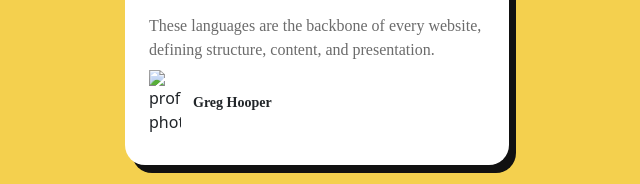
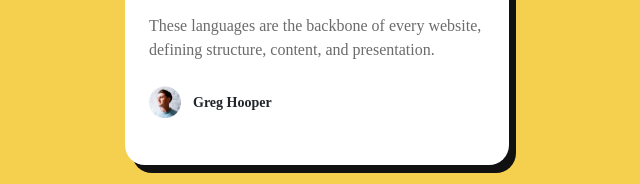
Before and after one commit to fadymas/Blog-preview-card, a plain HTML site: page index.html in a window 1280 px wide. Shown: the part 496-680 px from the top of the page, without its empty margins (323-963 px from the left). Drawn offline with nearby package versions, Linux system fonts and the light colour scheme; the site is published under a folder, as on GitHub Pages, so addresses that start at the root find nothing.

Commit message:
Update index.html

```diff
--- a/index.html
+++ b/index.html
@@ -38,7 +38,7 @@
       </div>
       <div class="profile">
         <img
-          src="/assets/images/image-avatar.webp"
+          src="assets/images/image-avatar.webp"
           alt="profile-photo"
           width="32"
         />
```
